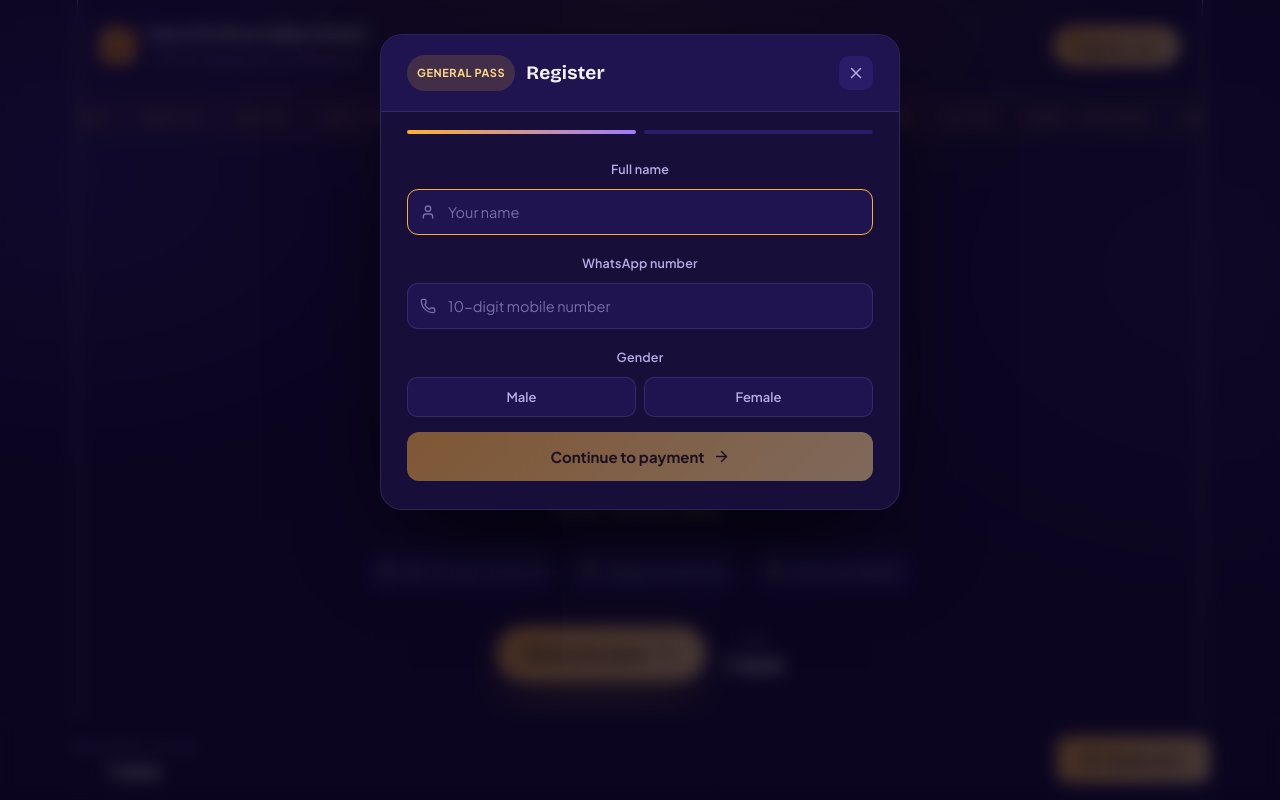
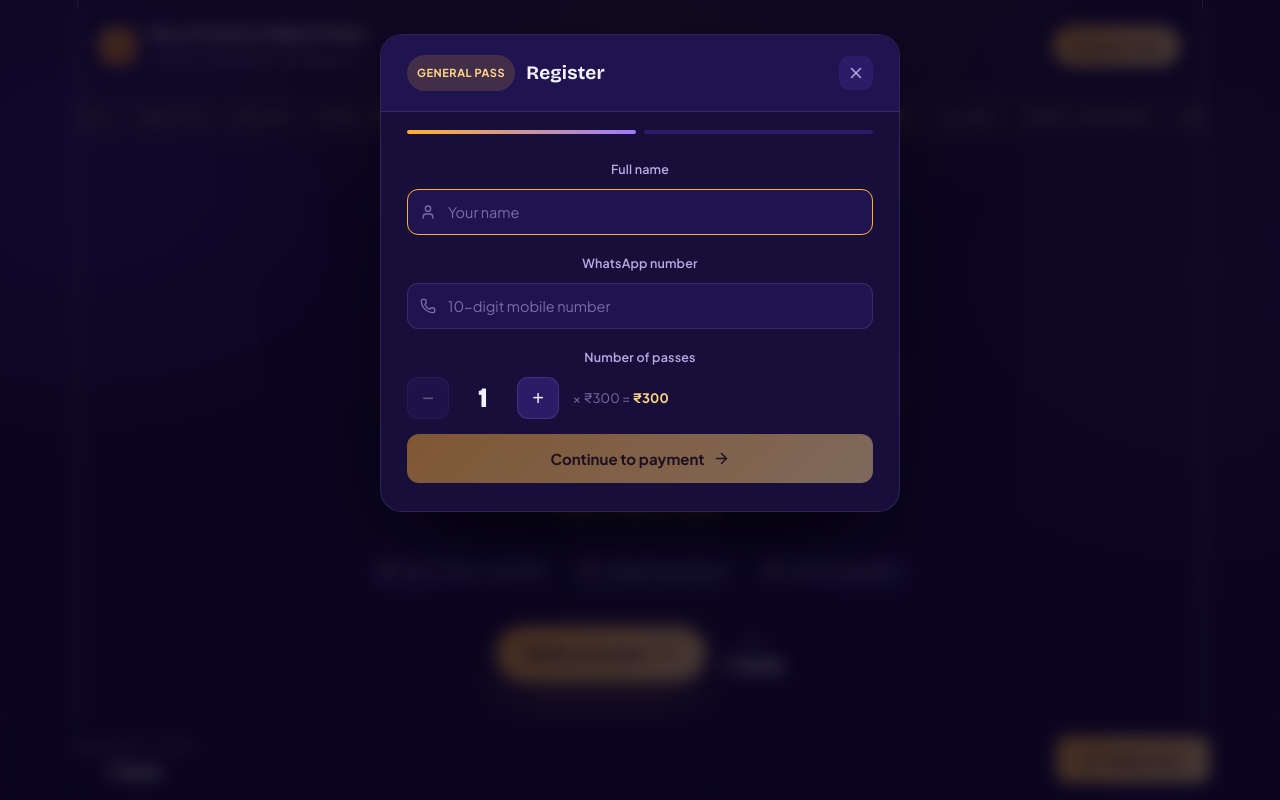
Before and after one commit to HkmVizagTech/bhajan-general-client, a React (Vite) app: page / in a window 1280 px wide. Both pictures are taken after a click on the button "Book your pass". Shown: the top 800 px of the page. Built offline with nearby package versions, Linux system fonts and the light colour scheme; no server answers; the HTML template or start-up script is replaced by a standard one.

Commit message:
feat: quantity selector (1-10) for group bookings, remove gender field

```diff
--- a/src/App.jsx
+++ b/src/App.jsx
@@ -202,6 +202,7 @@ export default function GeneralSite() {
   const [orderReady,setOrderReady] = useState(null);
   const [prepping,setPrepping] = useState(false);
   const [metaEventId,setMetaEventId] = useState("");
+  const [qty,setQty]               = useState(1);
   const nameRef = useRef(null);
 
   useEffect(() => {
@@ -224,14 +225,15 @@ export default function GeneralSite() {
   const openModal = () => {
     if (soldOut) return;
     setOpen(true); setStep("details");
-    setForm({name:"",phone:"",gender:""});
+    setForm({name:"",phone:""});
+    setQty(1);
     setPayErr(""); setRef(""); setOrderReady(null); setPrepping(false);
     try { const eid=crypto.randomUUID(); setMetaEventId(eid); fbqTrack("Lead",{},{eventID:eid+"_lead"}); } catch {}
   };
   const closeModal = () => setOpen(false);
   const setF = k => e => setForm(s=>({...s,[k]:e.target.value}));
   const setPhone = e => setForm(s=>({...s,phone:e.target.value.replace(/\D/g,"").slice(0,10)}));
-  const valid = () => form.name.trim() && form.phone.length===10 && form.gender;
+  const valid = () => form.name.trim() && form.phone.length===10;
 
   useEffect(() => {
     if (!open) return;
@@ -248,7 +250,7 @@ export default function GeneralSite() {
     try {
       const fd = new FormData();
       fd.append("name",form.name); fd.append("phone",form.phone);
-      fd.append("ticketType","general"); fd.append("gender",form.gender);
+      fd.append("ticketType","general"); fd.append("quantity", qty);
       fd.append("metaEventId",metaEventId);
       const utm=getUtm(); Object.entries(utm).forEach(([k,v])=>{if(v)fd.append(k,v);});
       const res=await fetch(`${API}/api/public/register`,{method:"POST",body:fd});
@@ -297,7 +299,7 @@ export default function GeneralSite() {
         handler:()=>{
           setRef(String(data.registrationId).slice(-6).toUpperCase());
           setStep("success");setPaying(false);
-          fbqTrack("CompleteRegistration",{currency:"INR",value:price},{eventID:metaEventId});
+          fbqTrack("CompleteRegistration",{currency:"INR",value:price*qty},{eventID:metaEventId});
         },
         modal:{ondismiss:()=>setPaying(false)},
       });
@@ -417,16 +419,21 @@ export default function GeneralSite() {
                     <div className="bc-inwrap"><User size={16}/><input ref={nameRef} className="bc-input" placeholder="Your name" value={form.name} onChange={setF("name")}/></div></div>
                   <div className="bc-field"><label>WhatsApp number</label>
                     <div className="bc-inwrap"><Phone size={16}/><input className="bc-input" placeholder="10-digit mobile number" value={form.phone} onChange={setPhone} inputMode="numeric"/></div></div>
-                  <div className="bc-field"><label>Gender</label>
-                    <div style={{display:"flex",gap:8}}>
-                      {["Male","Female"].map(g=>(
-                        <button key={g} type="button" onClick={()=>setForm(f=>({...f,gender:g}))}
-                          style={{flex:1,padding:"11px 6px",borderRadius:10,border:"1px solid",
-                            borderColor:form.gender===g?"var(--gold)":"var(--line)",
-                            background:form.gender===g?"rgba(255,177,46,.15)":"var(--surface)",
-                            color:form.gender===g?"var(--gold2)":"var(--muted)",
-                            fontFamily:"inherit",fontWeight:600,fontSize:13,cursor:"pointer"}}>{g}</button>
-                      ))}
+
+                  <div className="bc-field"><label>Number of passes</label>
+                    <div style={{display:"flex",alignItems:"center",gap:14}}>
+                      <button type="button" disabled={qty<=1}
+                        onClick={()=>setQty(q=>Math.max(1,q-1))}
+                        style={{width:42,height:42,borderRadius:11,border:"1px solid var(--line)",
+                          background:"var(--surface2)",color:"var(--text)",fontSize:20,cursor:"pointer",
+                          display:"grid",placeItems:"center",opacity:qty<=1?.35:1}}>−</button>
+                      <span style={{fontFamily:"'Bricolage Grotesque'",fontSize:28,fontWeight:800,minWidth:40,textAlign:"center"}}>{qty}</span>
+                      <button type="button" disabled={qty>=10}
+                        onClick={()=>setQty(q=>Math.min(10,q+1))}
+                        style={{width:42,height:42,borderRadius:11,border:"1px solid var(--line)",
+                          background:"var(--surface2)",color:"var(--text)",fontSize:20,cursor:"pointer",
+                          display:"grid",placeItems:"center",opacity:qty>=10?.35:1}}>+</button>
+                      <span style={{color:"var(--muted2)",fontSize:13}}>× ₹{price} = <b style={{color:"var(--gold2)"}}>₹{price*qty}</b></span>
                     </div>
                   </div>
                   <button className="bc-btn" disabled={!valid()} onClick={()=>{setStep("payment");prepareOrder();}}>
@@ -437,14 +444,14 @@ export default function GeneralSite() {
               {step==="payment"&&(
                 <>
                   <div className="bc-summary">
-                    <div className="bc-srow"><span>General Pass</span><span className="amt">₹{price}</span></div>
+                    <div className="bc-srow"><span>General Pass × {qty}</span><span className="amt">₹{price * qty}</span></div>
                     <div className="bc-srow"><span>Name</span><span>{form.name}</span></div>
                     <div className="bc-srow"><span>WhatsApp</span><span>{form.phone}</span></div>
-                    <div className="bc-srow tot"><span>Total</span><span className="amt">₹{price}</span></div>
+                    <div className="bc-srow tot"><span>Total</span><span className="amt">₹{price * qty}</span></div>
                   </div>
                   {payErr&&<div className="bc-pay-err">{payErr}</div>}
                   <button className="bc-btn" onClick={pay} disabled={paying}>
-                    {paying?<><Loader2 size={18} style={{animation:"spin 1s linear infinite"}}/>Processing…</>:<>Pay ₹{price} securely <ArrowRight size={17}/></>}
+                    {paying?<><Loader2 size={18} style={{animation:"spin 1s linear infinite"}}/>Processing…</>:<>Pay ₹{price*qty} securely <ArrowRight size={17}/></>}
                   </button>
                   <button className="bc-btn ghost" style={{marginTop:10}} onClick={()=>setStep("details")} disabled={paying}><ArrowLeft size={16}/>Back</button>
                   <div className="bc-secure"><ShieldCheck size={13}/>Payments secured by Razorpay</div>
```
